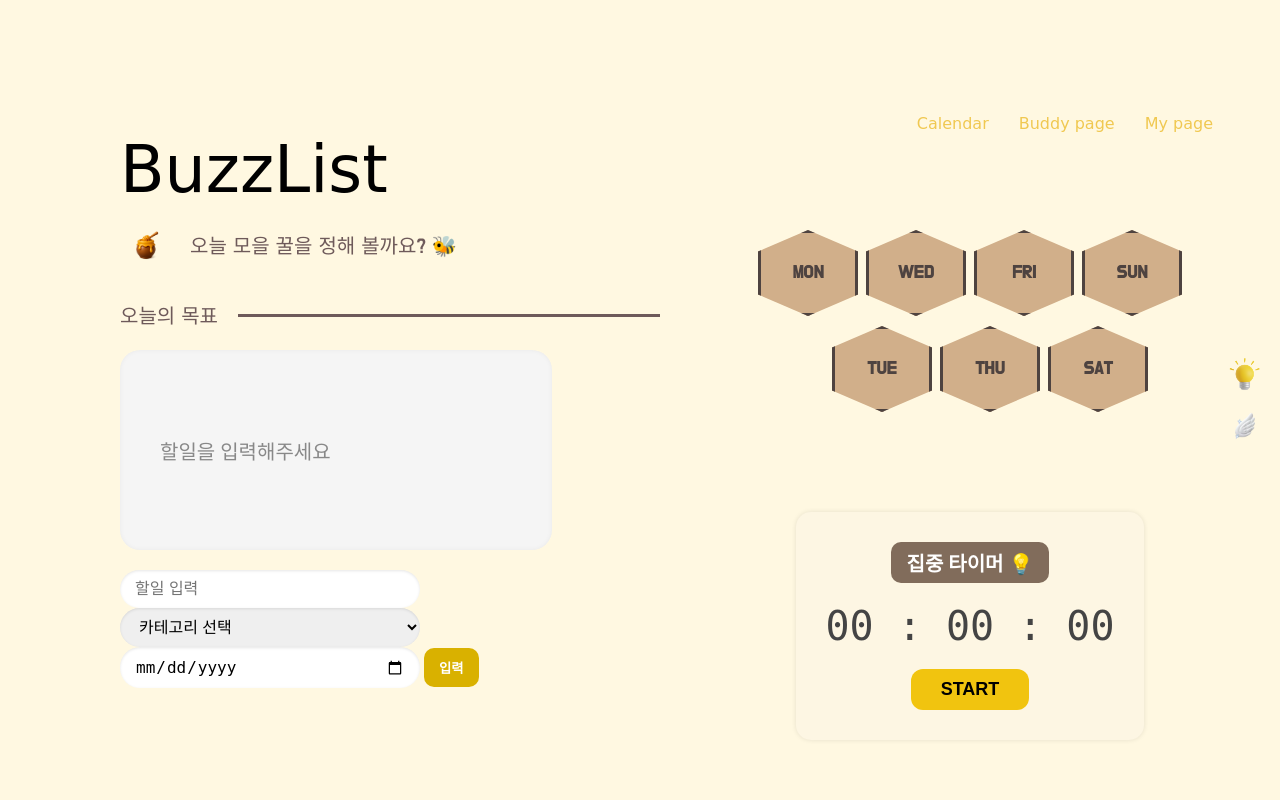
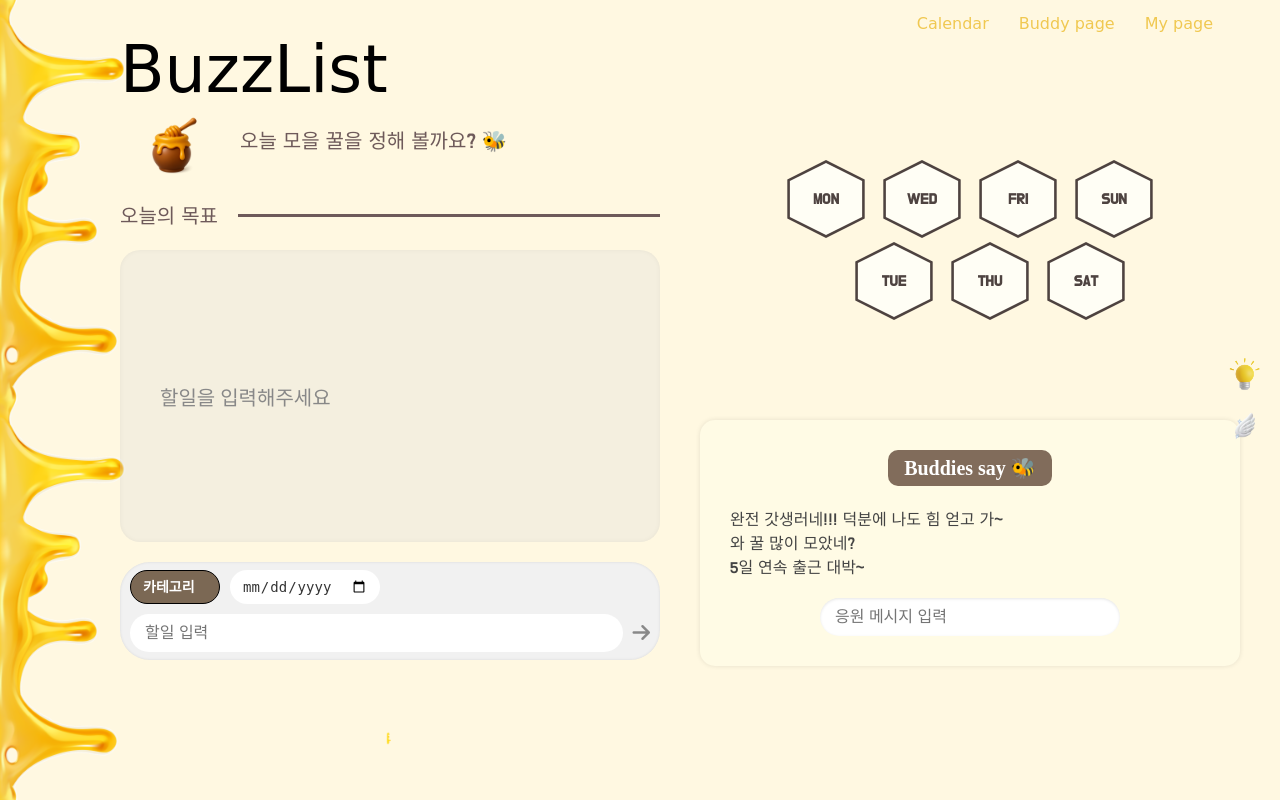
Before and after one commit to LikeLion-at-DGU/2025-simba-6-BeBee, a Django app: page /planner/subpage/2025-06-19/ in a window 1280 px wide. Run offline with Django 5.2, Linux system fonts and the light colour scheme; a user stored in the database is signed in; data that the repository does not hold is empty; some web fonts are replaced.

Commit message:
Feature/#48 mypage (#57)

```diff
--- a/planner/models.py
+++ b/planner/models.py
@@ -31,7 +31,7 @@ class Todo(models.Model):
     category = models.CharField(max_length=20, choices=CATEGORY_CHOICES)
     deadline = models.DateField(null=True, blank=True)
     started_at = models.TimeField(null=True, blank=True)
-    ended_at = models.TimeField(null=True, blank=True)
+    ended_at = models.DateTimeField(null=True, blank=True)
     elapsed_time = models.DurationField(null=True, blank=True)
     total_elapsed_time = models.DurationField(default=timedelta())
     date = models.DateField(null=True, blank=True)
--- a/planner/templates/planner/subpage.html
+++ b/planner/templates/planner/subpage.html
@@ -10,11 +10,13 @@
     <link rel="stylesheet" href="{% static 'css/planner/subpage.css' %}" />
     <link href="https://fonts.googleapis.com/css2?family=Bagel+Fat+One&display=swap" rel="stylesheet">
     <link href="https://fonts.googleapis.com/css2?family=Do+Hyeon&display=swap" rel="stylesheet">
+    <link rel="stylesheet" href="https://cdnjs.cloudflare.com/ajax/libs/font-awesome/6.4.0/css/all.min.css">
+
 </head>
 
 <body>
     <!-- 꿀 이미지: 기존 설정 유지 -->
-    <!-- <img src="{% static 'assets/planner/honey.png' %}" alt="honey" class="background-honey" /> -->
+    <img src="{% static 'assets/planner/honey.png' %}" alt="honey" class="background-honey" />
 
     <!-- 전체 3분할 콘텐츠 -->
     <div class="wrapper">
@@ -43,6 +45,7 @@
 
                 <div class="box1-right">
                     <p class="goal-text">오늘 모을 꿀을 정해 볼까요? 🐝</p>
+                    <p class="honey-gage"></p>
                 </div>
             </div>
 
@@ -71,11 +74,20 @@
                                 <span class="todo-content">{{ todo.content }}</span>
                                 <span class="todo-meta">({{ todo.category }})</span>
                                 <span class="todo-meta">{{ todo.deadline|date:"Y-m-d" }}</span>
+
+                                {# ✅ total_elapsed_time이 있으면 표시 #}
+                                {% if todo.total_elapsed_time %}
+                                <span class="todo-meta"><strong>⏱ {{ todo.total_elapsed_time|time:"H:i:s"
+                                        }}</strong></span>
+
+                                {% endif %}
                             </label>
-                            <button type="submit">삭제</button>
+                            <button type="submit" class="delete-btn">삭제</button>
+                            <button type="button" class="show-timer-btn" data-todo-id="{{ todo.id }}">타이머</button>
                         </form>
                     </li>
                     {% endfor %}
+
                 </ul>
                 {% else %}
                 <p class="todo-placeholder-text" id="placeholder">할일을 입력해주세요</p>
@@ -83,17 +95,15 @@
             </div>
 
 
-
             <!-- ✅ box4 -->
             <div class="box4">
-                <form id="todo-form" method="POST" action="{% url 'planner:todo_create' selected_date %}">
+                <form id="todo-form" method="POST" action="{% url 'planner:todo_create' selected_date %}"
+                    class="todo-form-inline">
                     {% csrf_token %}
-                    <!-- 할일 내용 -->
-                    <input type="text" id="todo-input" name="content" class="goal-input" placeholder="할일 입력" required />
 
                     <!-- 카테고리 선택 -->
-                    <select id="todo-category" name="category" class="goal-input" required>
-                        <option value="">카테고리 선택</option>
+                    <select id="todo-category" name="category" class="todo-select" required>
+                        <option value="">카테고리</option>
                         <option value="대외활동">대외활동</option>
                         <option value="과제">과제</option>
                         <option value="시험공부">시험공부</option>
@@ -104,12 +114,19 @@
                         <option value="기타">기타</option>
                     </select>
 
-                    <!-- 마감기한 선택 -->
-                    <input type="date" id="todo-deadline" name="deadline" class="goal-input" required />
+                    <!-- 마감일 -->
+                    <input type="date" id="todo-deadline" name="deadline" class="todo-date" required />
+                    <!-- 할일 입력칸 -->
+                    <input type="text" id="todo-input" name="content" class="todo-input-inline" placeholder="할일 입력"
+                        required />
 
-                    <button id="add-task" type="submit" class="goal-submit-btn">입력</button>
+                    <!-- 제출 버튼 -->
+                    <button id="add-task" type="submit" class="submit-button">
+                        <i class="fas fa-arrow-right"></i>
+                    </button>
                 </form>
             </div>
+
         </main>
 
         <!-- 오른쪽 패널 -->
@@ -117,29 +134,38 @@
             <!-- ✅ right box1: 요일 선택 -->
             <div class="right-box1">
                 <div class="weekday-grid">
-                    <div class="weekday-row top-row">
-                        <button class="hexagon active">MON</button>
-                        <button class="hexagon active">WED</button>
-                        <button class="hexagon active">FRI</button>
-                        <button class="hexagon active">SUN</button>
+                    <div class="honeycomb-weekdays">
+                        <div class="weekday-row top-row">
+                            <div class="hexagon-wrapper"><button class="hexagon-inner">MON</button></div>
+                            <div class="hexagon-wrapper"><button class="hexagon-inner">WED</button></div>
+                            <div class="hexagon-wrapper"><button class="hexagon-inner">FRI</button></div>
+                            <div class="hexagon-wrapper"><button class="hexagon-inner">SUN</button></div>
+                        </div>
+                        <div class="weekday-row bottom-row">
+                            <div class="hexagon-wrapper"><button class="hexagon-inner">TUE</button></div>
+                            <div class="hexagon-wrapper"><button class="hexagon-inner">THU</button></div>
+                            <div class="hexagon-wrapper"><button class="hexagon-inner">SAT</button></div>
+                        </div>
                     </div>
-                    <div class="weekday-row bottom-row">
-                        <button class="hexagon active">TUE</button>
-                        <button class="hexagon active">THU</button>
-                        <button class="hexagon active">SAT</button>
-                    </div>
+
                 </div>
             </div>
 
-            <!-- ✅ right box2: 집중 타이머 -->
-            <div class="right-box2" id="timer-box">
+            <!-- ✅ right box2: 집중 타이머 (반복적으로 생성) -->
+            {% for todo in todos %}
+            <div class="right-box2" id="timer-box-{{ todo.id }}">
                 <div class="timer-label">집중 타이머 <span class="bulb">💡</span></div>
-                <div class="counter" id="timer-display">00 : 00 : 00</div>
-                <button class="start-btn" data-todo-id="{{ todo.id }}" id="timer-button">START</button>
+                <div class="counter" id="timer-display-{{ todo.id }}">00 : 00 : 00</div>
+                <button class="start-btn" data-todo-id="{{ todo.id }}"
+                    data-started="{{ todo.started_at|yesno:'true,false' }}" id="timer-button-{{ todo.id }}">
+                    {% if todo.started_at %}STOP{% else %}START{% endif %}
+                </button>
             </div>
+            {% endfor %}
+
 
             <!-- ✅ 버디 메시지 박스 (초기에는 숨김 처리) -->
-            <div class="buddy-box" id="buddy-box" style="display: none;">
+            <div class="buddy-box" id="buddy-box" style="display: flex;">
                 <div class="timer-label">Buddies say 🐝</div>
                 <ul class="buddy-messages">
                     <li>완전 갓생러네!!! 덕분에 나도 힘 얻고 가~</li>
--- a/planner/views.py
+++ b/planner/views.py
@@ -23,14 +23,31 @@ def start_timer(request, todo_id):
         todo.save()
     return redirect('planner:subpage', selected_date=todo.date.strftime('%Y-%m-%d'))
 
+# def stop_timer(request, todo_id):
+#     todo = get_object_or_404(Todo, id=todo_id, user=request.user)
+#     if todo.started_at:
+#         elapsed_time = timezone.now() - todo.started_at
+#         todo.total_elapsed_time = (todo.total_elapsed_time or timedelta()) + elapsed_time
+#         todo.started_at = None
+#         todo.save()
+#     return redirect('planner:subpage', selected_date=todo.date.strftime('%Y-%m-%d'))
+
+
 def stop_timer(request, todo_id):
+    print("✅ stop_timer 호출됨")  # ← 추가
+
     todo = get_object_or_404(Todo, id=todo_id, user=request.user)
     if todo.started_at:
-        elapsed_time = timezone.now() - todo.started_at
+        now = timezone.now()
+        print(f"✅ 종료 시간 기록 시도: {now}")  # ← 추가
+
+        elapsed_time = now - timezone.make_aware(datetime.combine(todo.date, todo.started_at))
+        todo.ended_at = now
         todo.total_elapsed_time = (todo.total_elapsed_time or timedelta()) + elapsed_time
         todo.started_at = None
         todo.save()
     return redirect('planner:subpage', selected_date=todo.date.strftime('%Y-%m-%d'))
+
 
 def todo_create(request, selected_date):
     if request.method == 'POST':
--- a/project/static/css/planner/subpage.css
+++ b/project/static/css/planner/subpage.css
@@ -21,23 +21,22 @@ body {
     height: 100vh;
     overflow: hidden;
     position: relative;
+    z-index: 0;
 }
 
 .background-honey {
     position: absolute;
     top: 0;
-    left: -50px;
-    width: 500px;
-    height: auto;
-    transform: rotate(-90deg) translateY(-40%);
-    z-index: 1;
-    margin: 0;
-    padding: 0;
+    left: -25px;
+    width: auto;
+    height: 100vh;
+    z-index: 0;
 }
+
 
 .wrapper {
     display: flex;
-    margin-top: 100px;
+    margin-top: 10;
     flex-direction: row;
     width: 100%;
     height: calc(100vh - 100px);
@@ -85,7 +84,9 @@ body {
     display: flex;
     align-items: center;
     justify-content: center;
-    height: 50px;
+    width: 100px;
+    height: 100px;
+    aspect-ratio: 1/1;
 
 }
 
@@ -106,6 +107,7 @@ body {
     font-family: 'Do Hyeon', sans-serif;
     color: #6E5A5A;
     margin: 0;
+    align-items: flex-end;
 }
 
 .goal-input {
@@ -138,15 +140,14 @@ body {
 }
 
 .box3 {
-    background-color: #f5f5f5;
+
+    background: rgba(217, 217, 217, 0.30);
     padding: 40px;
     border-radius: 20px;
     box-shadow: inset 0 0 5px rgba(0, 0, 0, 0.05);
-    width: 80%;
-    height: 200px;
-    /* ✅ 고정 높이 */
+    width: 100%;
+    height: 300px;
     overflow-y: auto;
-    /* ✅ 스크롤 가능 */
     display: flex;
     justify-content: center;
     align-items: center;
@@ -158,7 +159,11 @@ body {
     /* ✅ 스크롤 추가 */
     gap: 10px;
     /* ✅ 아이템 간 간격 */
+    /* max-width: 600px; ✅ 최대 너비 고정 */
 }
+
+
+
 
 .todo-placeholder-text {
     font-size: 20px;
@@ -171,6 +176,68 @@ body {
     gap: 10px;
     flex-wrap: wrap;
     align-items: center;
+}
+
+.todo-form-inline {
+    display: flex;
+    flex-wrap: wrap;
+    align-items: center;
+    background: #f1f1f1;
+    padding: 8px 10px;
+    border-radius: 30px;
+    box-shadow: inset 0 0 3px rgba(0, 0, 0, 0.1);
+    width: 100%;
+    max-width: 650px;
+    gap: 10px;
+}
+
+.todo-select {
+    padding: 8px 12px;
+    border-radius: 20px;
+    border: black solid 1px;
+    background-color: #7b6854;
+    color: white;
+    font-weight: bold;
+    font-size: 14px;
+    min-width: 90px;
+    max-width: 90px;
+    box-sizing: border-box;
+    appearance: none;
+}
+
+.todo-input-inline {
+    width: 300px;
+    /* ✅ 고정 크기 지정 */
+    min-width: 300px;
+    flex-shrink: 0;
+    flex: 1;
+    border: none;
+    padding: 10px 15px;
+    border-radius: 20px;
+    background: #fff;
+    font-size: 16px;
+    outline: none;
+}
+
+.todo-date {
+    padding: 8px 12px;
+    border-radius: 20px;
+    border: none;
+    background: #fff;
+    font-size: 14px;
+    color: #333;
+}
+
+.submit-button {
+    background: none;
+    border: none;
+    font-size: 20px;
+    color: #888;
+    cursor: pointer;
+}
+
+.submit-button:hover {
+    color: #444;
 }
 
 .goal-input {
@@ -186,8 +253,8 @@ body {
 
 
 .todo-list li {
-    background-color: #fff;
-    border-radius: 12px;
+    border-radius: 35px;
+    background: #FFCB5C;
     padding: 10px 16px;
     margin-bottom: 8px;
     font-size: 16px;
@@ -231,6 +298,7 @@ body {
 
 .weekday-grid {
     display: flex;
+
     flex-direction: column;
     align-items: center;
     gap: 10px;
@@ -246,31 +314,57 @@ body {
     margin-left: 40px;
 }
 
-.hexagon {
-    width: 100px;
-    height: 86px;
-    background-color: #c7c0b7;
-    clip-path: polygon(50% 0%, 100% 25%, 100% 75%,
-            50% 100%, 0% 75%, 0% 25%);
+
+
+.honeycomb-weekdays {
+    display: flex;
+    flex-direction: column;
+    align-items: center;
+    gap: 4px;
+    margin-top: 30px;
+}
+
+.weekday-row {
+    display: flex;
+    gap: 6px;
+}
+
+.bottom-row {
+    margin-left: 40px;
+    /* 하단 줄을 오른쪽으로 살짝 밀어 지그재그 */
+}
+
+.hexagon-wrapper {
+    width: 90px;
+    height: 78px;
+    background: #4e4340;
+    clip-path: polygon(50% 0%, 93% 25%, 93% 75%, 50% 100%, 7% 75%, 7% 25%);
+    display: flex;
+    justify-content: center;
+    align-items: center;
+}
+
+.hexagon-inner {
+    width: 84px;
+    height: 72px;
+    background: #fffef5;
+    clip-path: inherit;
     display: flex;
     justify-content: center;
     align-items: center;
     font-family: 'Do Hyeon', sans-serif;
-    font-size: 18px;
+    font-size: 15px;
     font-weight: bold;
     color: #4e4340;
-    border: 3px solid #4e4340;
-    box-shadow: 0 2px 0 #4e4340;
-    transition: all 0.3s ease;
+    border: none;
+    cursor: pointer;
+    transition: background-color 0.2s ease;
 }
 
-.hexagon:hover {
-    background-color: #d9b89d;
+.hexagon-inner:hover {
+    background-color: #f4e5c0;
 }
 
-.hexagon.active {
-    background-color: #d1af8a;
-}
 
 .right-box2 {
     display: flex;
@@ -281,6 +375,7 @@ body {
     border-radius: 15px;
     padding: 30px;
     box-shadow: 0 0 5px rgba(0, 0, 0, 0.1);
+    display: none;
 }
 
 .timer-label {
--- a/project/static/js/planner/subpage.js
+++ b/project/static/js/planner/subpage.js
@@ -55,44 +55,62 @@ document.addEventListener("DOMContentLoaded", () => {
     }
 });
 
+const timers = {};           // ← 전역에서 사용할 수 있게 선언
+const secondsElapsed = {};  // (추가로 쓰고 싶을 경우에 대비)
 
 // 타이머 기능
 
-document.addEventListener("DOMContentLoaded", () => {
-    const display = document.getElementById("timer-display");
-    const button = document.getElementById("timer-button");
-    let timer = null;
+document.querySelectorAll(".show-timer-btn").forEach((btn) => {
+    btn.addEventListener("click", () => {
+        const todoId = btn.dataset.todoId;
+
+        // 모든 타이머 박스를 숨김
+        document.querySelectorAll(".right-box2").forEach(box => box.style.display = "none");
+
+        // 해당 타이머만 표시
+        const targetBox = document.getElementById(`timer-box-${todoId}`);
+        if (targetBox) {
+            targetBox.style.display = "block";
+            document.getElementById("buddy-box").style.display = "none";
+        }
+    });
+});
+
+
+document.querySelectorAll(".start-btn").forEach(function (button) {
+    const todoId = button.dataset.todoId;
+    const display = document.getElementById(`timer-display-${todoId}`);
     let seconds = 0;
 
-    function formatTime(s) {
-        const hrs = String(Math.floor(s / 3600)).padStart(2, "0");
-        const mins = String(Math.floor((s % 3600) / 60)).padStart(2, "0");
-        const secs = String(s % 60).padStart(2, "0");
-        return `${hrs} : ${mins} : ${secs}`;
-    }
+    button.addEventListener("click", function () {
+        const isStart = button.textContent.trim() === "START";
 
-    button.addEventListener("click", () => {
-        const todoId = button.dataset.todoId;
+        if (isStart) {
+            console.log("⏱ START fetch 시작");
 
-        if (button.textContent === "START") {
-            // 서버에 시작 요청
-            fetch(`/start-timer/${todoId}/`)
+            fetch(`/planner/start/${todoId}/`)
                 .then(() => {
+                    console.log("⏱ 타이머 시작!");
                     button.textContent = "STOP";
-                    timer = setInterval(() => {
+                    seconds = 0;
+                    timers[todoId] = setInterval(() => {
                         seconds++;
                         display.textContent = formatTime(seconds);
                     }, 1000);
-                });
+                })
+                .catch(err => console.error("START 오류:", err));
         } else {
-            // 서버에 종료 요청
-            fetch(`/stop-timer/${todoId}/`)
+            console.log("🛑 STOP fetch 시작");
+
+            fetch(`/planner/stop/${todoId}/`)
                 .then(() => {
-                    clearInterval(timer);
+                    console.log("🛑 타이머 종료!");
+                    clearInterval(timers[todoId]);
                     button.textContent = "START";
+                    display.textContent = "00 : 00 : 00";
                     seconds = 0;
-                    display.textContent = "00 : 00 : 00";
-                });
+                })
+                .catch(err => console.error("STOP 오류:", err));
         }
     });
 });
```
Also changed, not shown: db.sqlite3, planner/migrations/0005_alter_todo_ended_at.py (added), project/static/assets/planner/honey.png.
